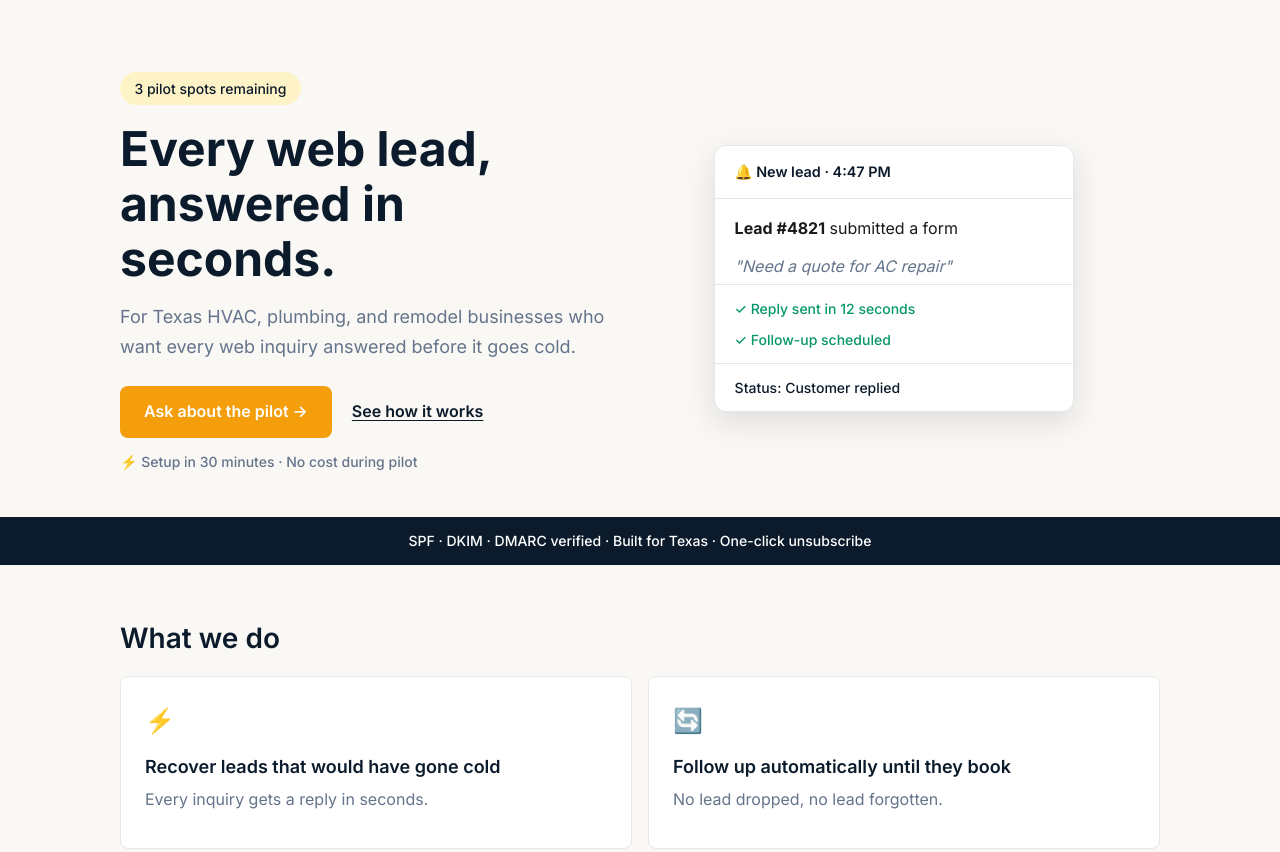
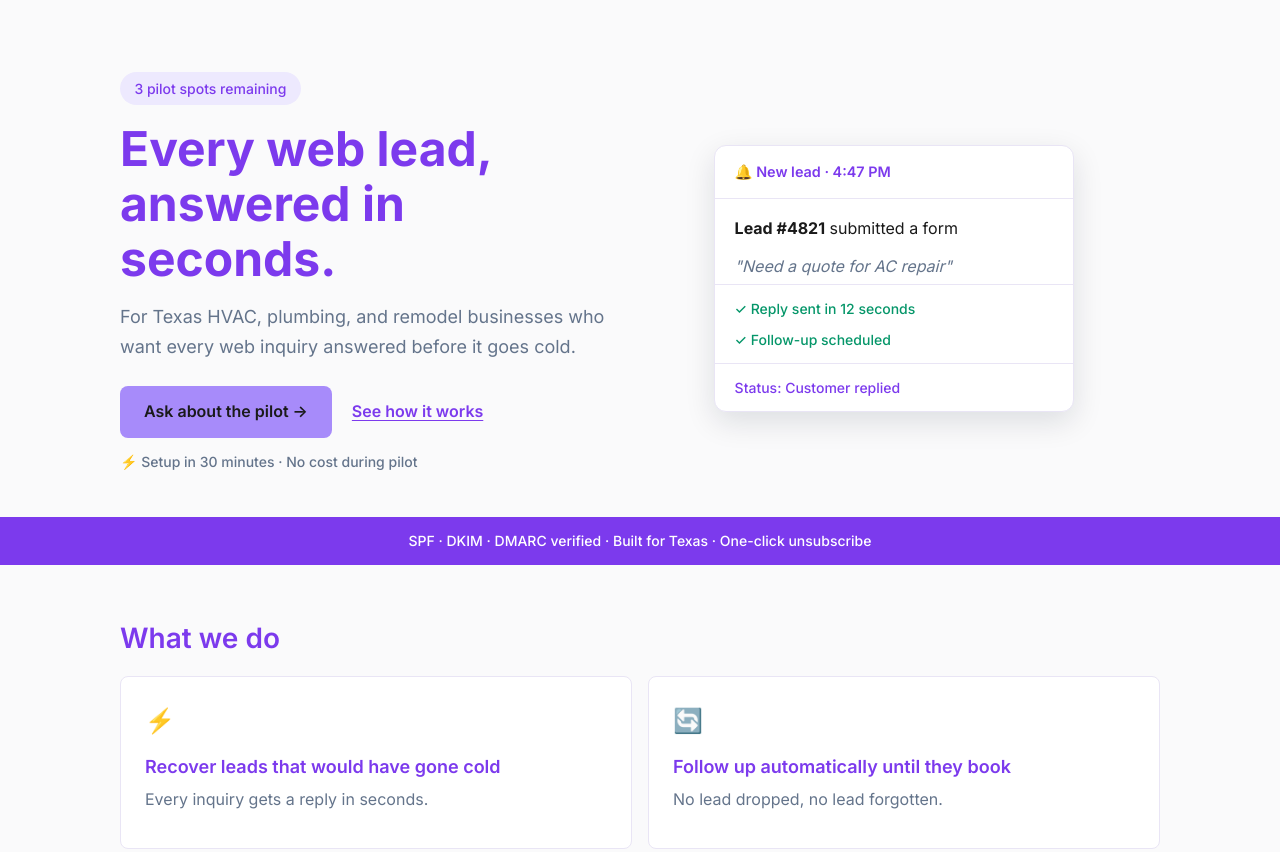
Before and after one commit to victorikechukwuattansey-freelance/n8n-lead-recovery, a website: page website/public/index.html in a window 1280 px wide. Shown: the top 852 px of the page. Drawn offline with Linux system fonts and the light colour scheme.

Commit message:
feat(website): recolor to purple brand palette — deep purple primary, light purple accent

```diff
--- a/website/public/index.html
+++ b/website/public/index.html
@@ -9,15 +9,17 @@
   <link href="https://fonts.googleapis.com/css2?family=Inter:wght@400;500;600;700&display=swap" rel="stylesheet">
   <style>
     :root {
-      --navy: #0B1B2B;
-      --amber: #F59E0B;
-      --amber-hover: #D97706;
-      --surface: #FAF8F5;
+      --purple: #7C3AED;
+      --purple-dark: #6D28D9;
+      --accent: #A78BFA;
+      --accent-hover: #C4B5FD;
+      --surface: #FAFAFB;
       --card: #FFFFFF;
       --text: #1A1A1A;
+      --accent-text: #1A1A1A;
       --muted: #64748B;
       --success: #059669;
-      --border: #E5E7EB;
+      --border: #E9E5F5;
     }
     * { margin: 0; padding: 0; box-sizing: border-box; }
     body {
@@ -28,7 +30,7 @@
       font-weight: 400;
       line-height: 1.65;
     }
-    h1, h2, h3 { color: var(--navy); }
+    h1, h2, h3 { color: var(--purple); }
     h1 { font-size: 3rem; font-weight: 700; line-height: 1.15; }
     h2 { font-size: 1.75rem; font-weight: 600; line-height: 1.25; margin-bottom: 1.25rem; }
     h3 { font-size: 1.125rem; font-weight: 600; margin-bottom: 0.25rem; }
@@ -40,8 +42,8 @@
       display: inline-block;
       padding: 0.3rem 0.9rem;
       border-radius: 9999px;
-      background: #FEF3C7;
-      color: var(--navy);
+      background: #EDE9FE;
+      color: var(--purple);
       font-size: 0.875rem;
       font-weight: 500;
       margin-bottom: 1rem;
@@ -55,18 +57,18 @@
     .btn-primary {
       display: inline-flex;
       align-items: center;
-      background: var(--amber);
-      color: #fff;
+      background: var(--accent);
+      color: var(--accent-text);
       font-weight: 600;
       padding: 0.8rem 1.5rem;
       border-radius: 8px;
       text-decoration: none;
     }
-    .btn-primary:hover { background: var(--amber-hover); }
+    .btn-primary:hover { background: var(--accent-hover); }
     .btn-secondary {
       display: inline-flex;
       align-items: center;
-      color: var(--navy);
+      color: var(--purple);
       font-weight: 600;
       text-decoration: underline;
       text-underline-offset: 3px;
@@ -89,7 +91,7 @@
       padding: 0.9rem 1.25rem;
       font-weight: 600;
       font-size: 0.9rem;
-      color: var(--navy);
+      color: var(--purple);
       border-bottom: 1px solid var(--border);
     }
     .mockup-body { padding: 1rem 1.25rem 0.25rem; }
@@ -115,11 +117,11 @@
       padding: 0.75rem 1.25rem;
       font-size: 0.875rem;
       font-weight: 500;
-      color: var(--navy);
+      color: var(--purple);
     }
 
     .trustbar {
-      background: var(--navy);
+      background: var(--purple);
       color: #fff;
       min-height: 48px;
       display: flex;
@@ -148,7 +150,7 @@
       width: 40px;
       height: 40px;
       border-radius: 50%;
-      background: var(--amber);
+      background: var(--purple);
       color: #fff;
       font-weight: 700;
       display: flex;
@@ -159,8 +161,8 @@
     .steps p { color: var(--muted); }
 
     .pilot {
-      background: #FEF3C7;
-      border: 1px solid #FDE68A;
+      background: #EDE9FE;
+      border: 1px solid #DDD6FE;
       border-radius: 12px;
       padding: 2.5rem;
     }
@@ -177,12 +179,12 @@
       cursor: pointer;
       padding: 1rem 1.25rem;
       font-weight: 600;
-      color: var(--navy);
+      color: var(--purple);
     }
     details p { padding: 0 1.25rem 1.25rem; color: var(--muted); }
 
     .finalcta {
-      background: var(--navy);
+      background: var(--purple);
       color: #fff;
       text-align: center;
       padding: 4rem 1.25rem;
@@ -198,7 +200,7 @@
       text-align: center;
       padding: 2rem 1.25rem;
     }
-    footer a { color: var(--navy); }
+    footer a { color: var(--purple); }
 
     @media (max-width: 768px) {
       body { font-size: 0.85rem; }
```
